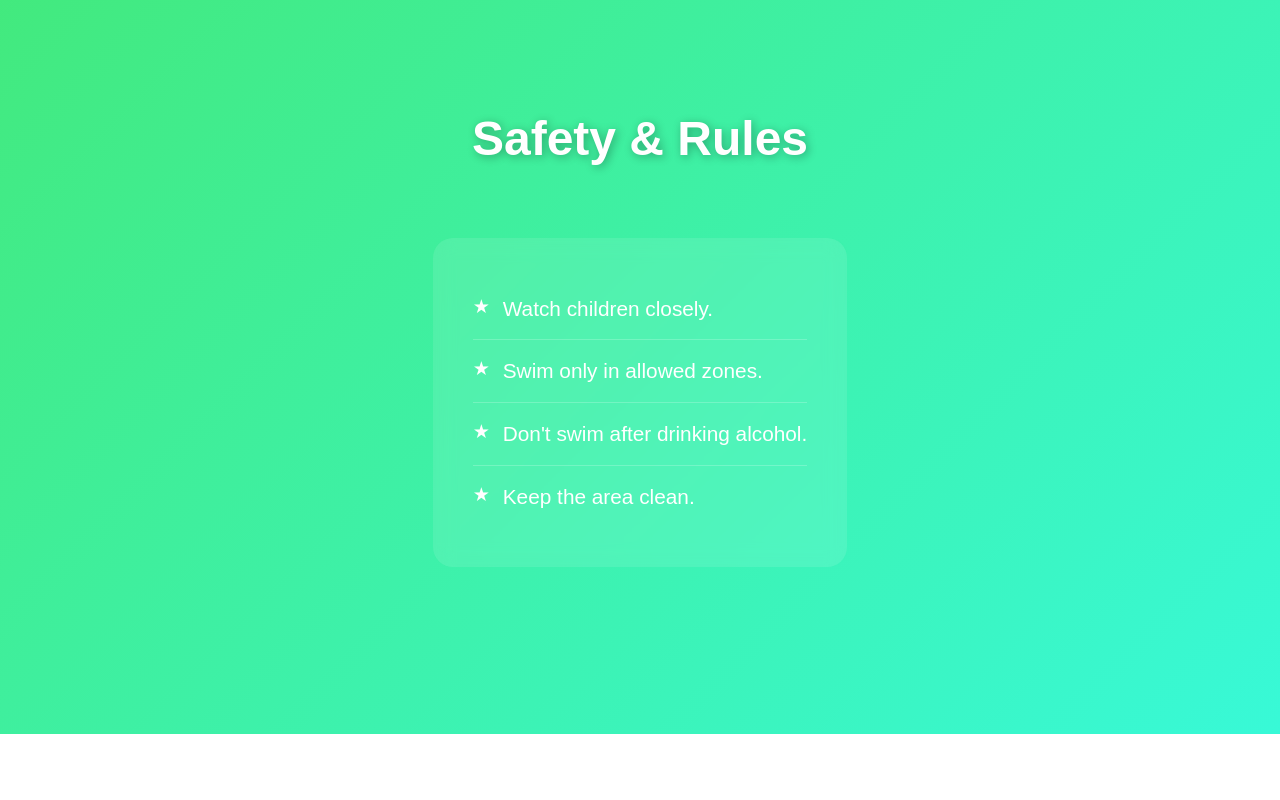
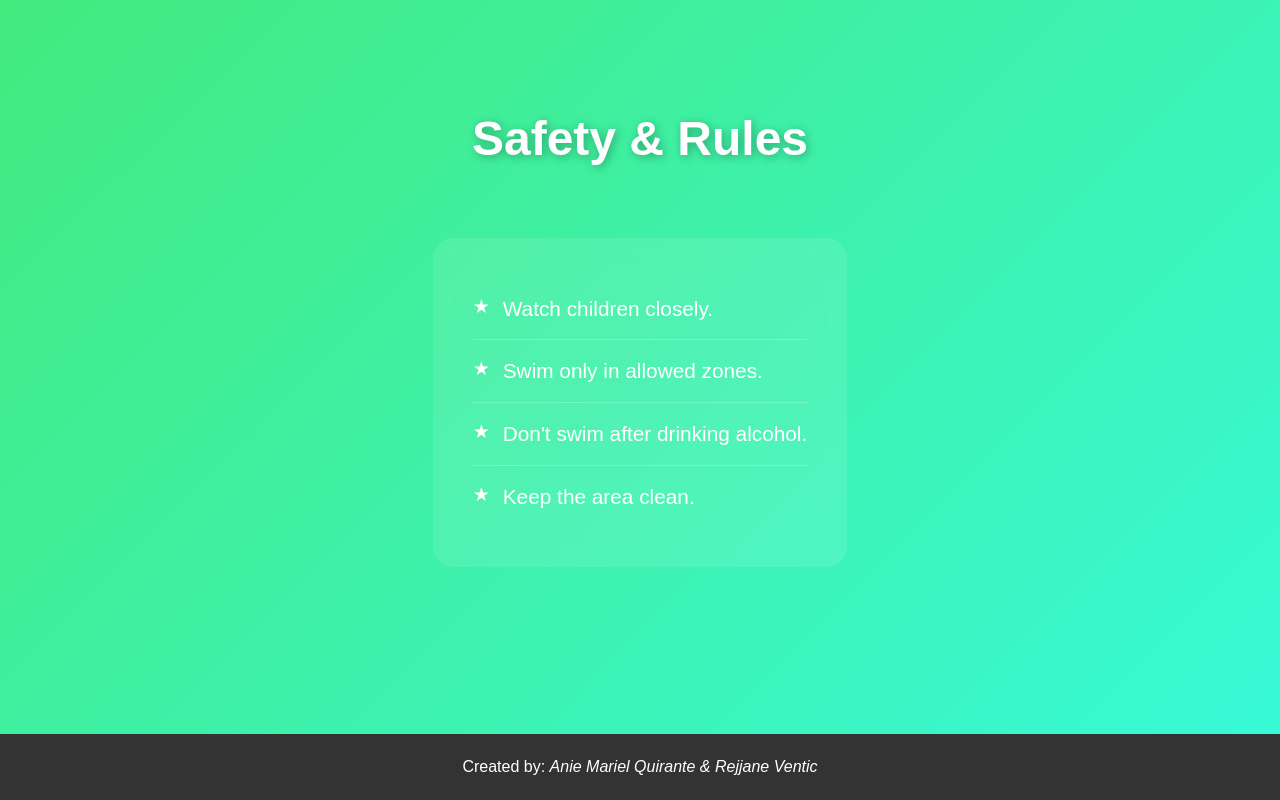
Before and after one commit to Ketto-ctrl/Badang, a plain HTML site: page index.html in a window 1280 px wide. Shown: the part 3123-3923 px from the top of the page. Before the commit the page ends 3857 px from the top, so only its background shows below. Drawn offline with Linux system fonts and the light colour scheme.

Commit message:
Update index.html

```diff
--- a/index.html
+++ b/index.html
@@ -256,6 +256,14 @@
             border-radius: 20px;
         }
 
+        .footer-content {
+            text-align: center;
+            padding: 20px;
+            background: rgba(0, 0, 0, 0.8);
+            color: white;
+            position: relative;
+            z-index: 10;
+        }
 
 
         /* Rules Section */
@@ -425,7 +433,10 @@
             </div>
         </div>
     </section>
-
+        <footer>
+        <div class="footer-content">
+            <p>Created by: <i>Anie Mariel Quirante & Rejjane Ventic</i></p>
+        </div>
     <script>
         // Smooth scrolling for navigation links
         document.querySelectorAll('a[href^="#"]').forEach(anchor => {
```
